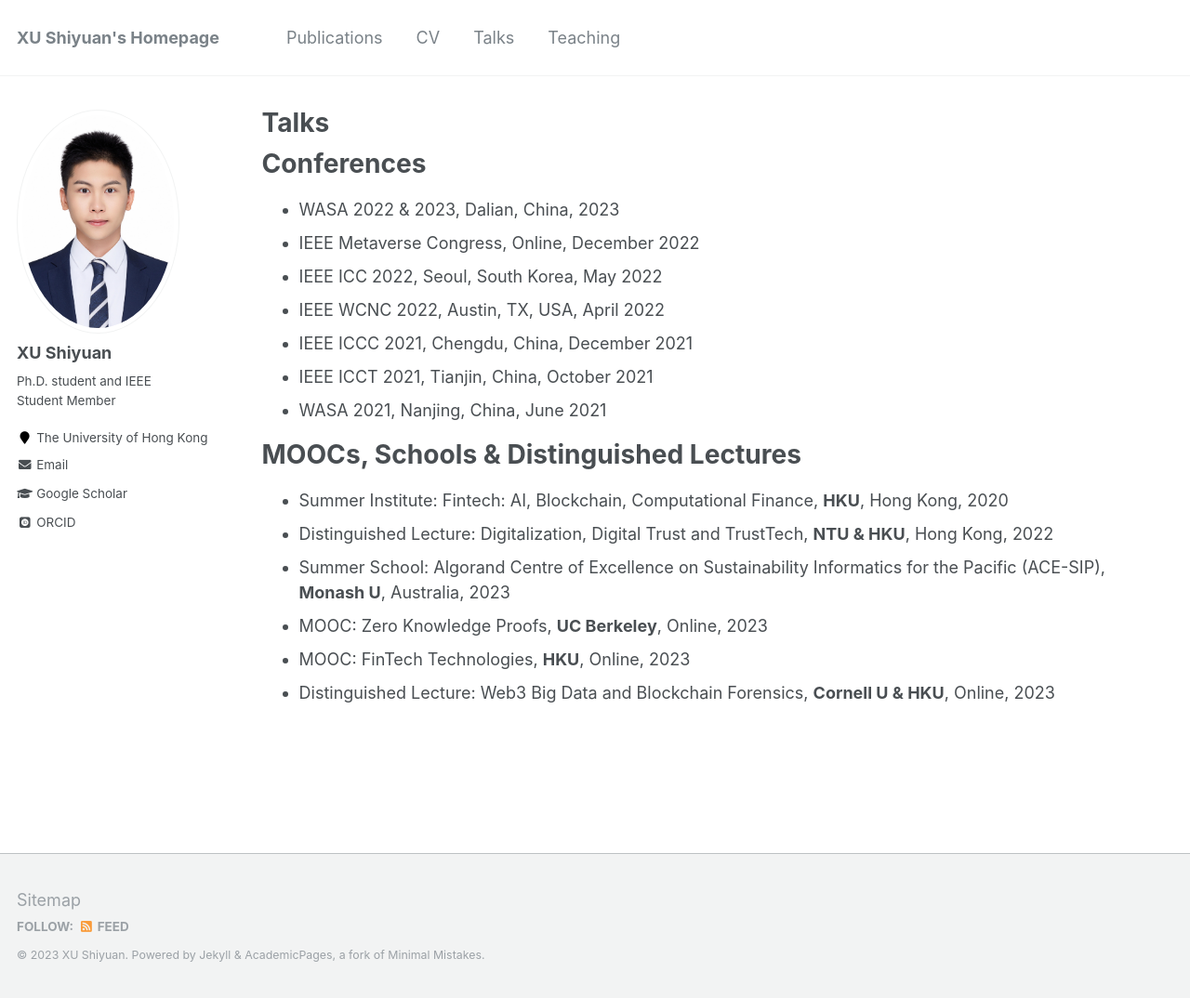
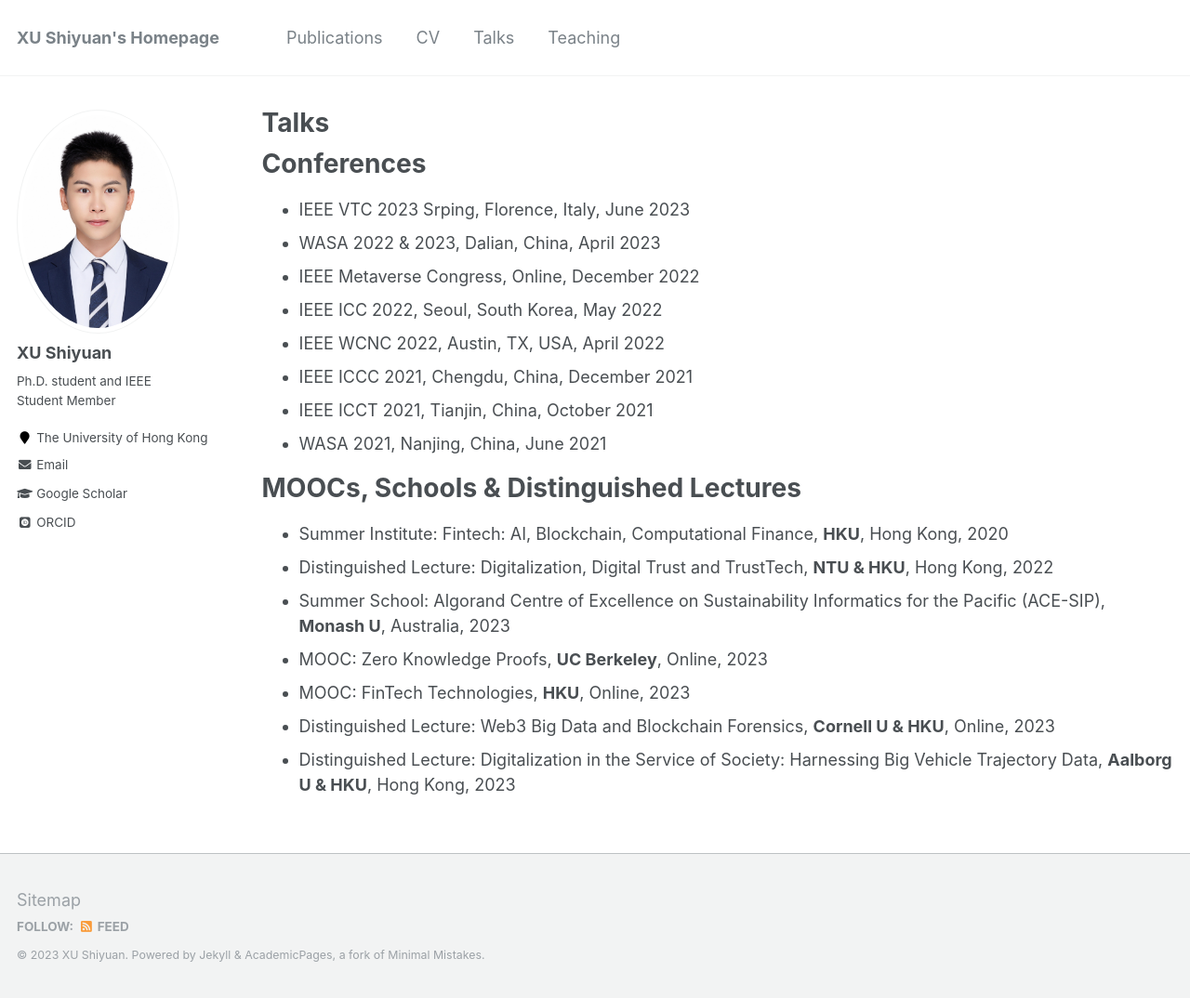
Before and after one commit to shiyuanjack/shiyuanjack.github.io, a Jekyll site: the page built from _pages/talks.md, in a window 1280 px wide and 1074 px high. Shown: the whole window at 93% size. Built offline with Jekyll 4.4.1, drawn with Linux system fonts in a browser that asks for light colours; some web fonts are replaced.

Commit message:
Update talks.md

```diff
--- a/_pages/talks.md
+++ b/_pages/talks.md
@@ -11,7 +11,8 @@ redirect_from:
 
 Conferences
 ======
-* WASA 2022 & 2023, Dalian, China, 2023
+* IEEE VTC 2023 Srping, Florence, Italy, June 2023
+* WASA 2022 & 2023, Dalian, China, April 2023
 * IEEE Metaverse Congress, Online, December 2022
 * IEEE ICC 2022, Seoul, South Korea, May 2022
 * IEEE WCNC 2022, Austin, TX, USA, April 2022
@@ -28,3 +29,4 @@ MOOCs, Schools & Distinguished Lectures
 * MOOC: Zero Knowledge Proofs, **UC Berkeley**, Online, 2023
 * MOOC: FinTech Technologies, **HKU**, Online, 2023
 * Distinguished Lecture: Web3 Big Data and Blockchain Forensics, **Cornell U & HKU**, Online, 2023
+* Distinguished Lecture: Digitalization in the Service of Society: Harnessing Big Vehicle Trajectory Data, **Aalborg U & HKU**, Hong Kong, 2023
```
